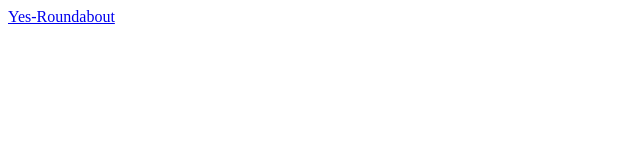
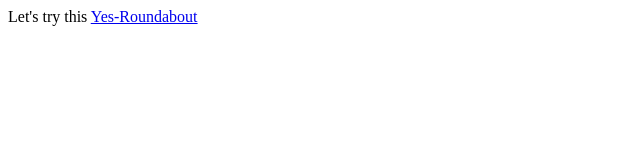
Before and after one commit to asterix2112/progressiverock, a plain HTML site: page index.html in a window 1280 px wide. Shown: the whole page, without its empty margins (0-640 px from the left). Drawn offline with Linux system fonts and the light colour scheme.

Commit message:
Update index.html

```diff
--- a/index.html
+++ b/index.html
@@ -4,6 +4,7 @@
     <title>Progressive Rock for Jake</title>
 </head>
 <body>
+Let's try this
 <a href="https://1drv.ms/u/s!AlFPUsGZN8WCk3Xcy1S45CAdmr8M">Yes-Roundabout</a>
 </body>
 </html>
```
